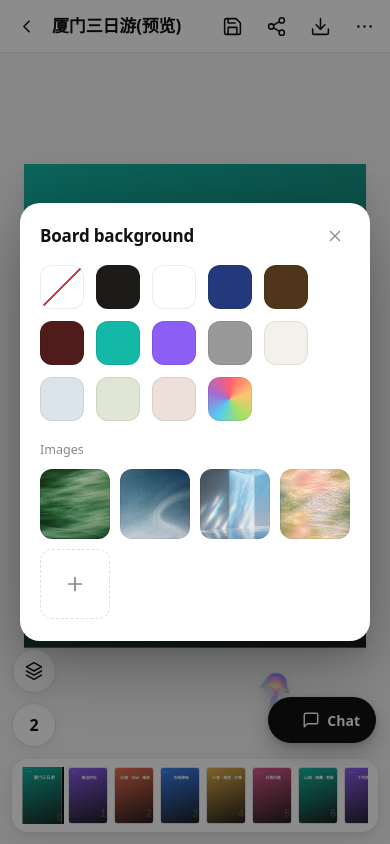
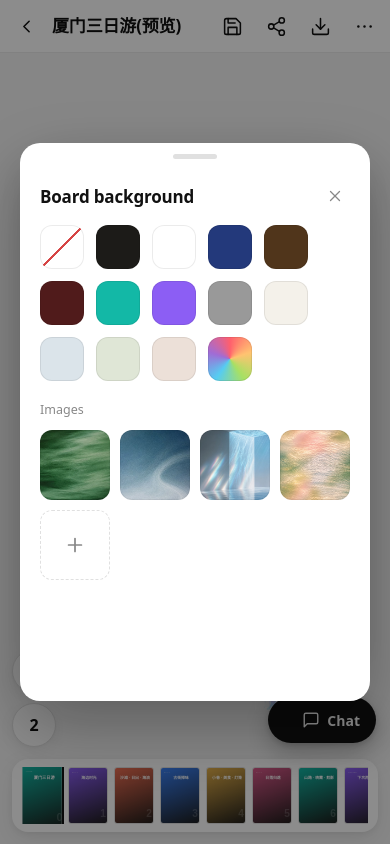
Before and after one commit to guanlili/yujee-china, a Next.js app in the folder apps/web/: page /en/dev/mobile in a window 390 px wide. Both pictures are taken after a click on the button 34 px from the left and 671 px from the top of the page. Built offline with nearby package versions, Linux system fonts and the light colour scheme; no server answers; a web font is replaced by a local one.

Commit message:
feat(filters): use shared mobile drawers

```diff
--- a/apps/web/src/components/album/editor-v2/mobile/mobile-editor.css
+++ b/apps/web/src/components/album/editor-v2/mobile/mobile-editor.css
@@ -513,22 +513,64 @@
   position: relative;
 }
 
+/* 照片风格与垫底背景共用同一套移动底部抽屉。ModalHost 只在这两个入口显式
+   选择 bottom-sheet variant，其他确认类弹窗继续保持居中卡片。 */
+.editor-port .mobile-bottom-sheet-overlay {
+  align-items: flex-end;
+  padding: 0;
+}
+
+.editor-port .mobile-bottom-sheet {
+  width: 100%;
+  max-width: 560px;
+  height: 66vh;
+  max-height: 66vh;
+  border-radius: 22px 22px 0 0;
+  transform: translateY(16px);
+  box-shadow: 0 -14px 44px rgba(0, 0, 0, 0.22);
+}
+
+.editor-port .mobile-bottom-sheet-overlay.open .mobile-bottom-sheet {
+  transform: none;
+}
+
+.mobile-sheet-grab {
+  flex: 0 0 auto;
+  display: flex;
+  justify-content: center;
+  padding: 11px 0 4px;
+}
+
+.mobile-sheet-grab span {
+  width: 44px;
+  height: 5px;
+  border-radius: var(--radius-pill);
+  background: var(--border);
+}
+
 /* FilterBar 在桌面是右上角 fixed 浮层;放进移动 ModalHost 后改成卡片内容本身。
-   预览较多,整张卡滚动,底部安全区留白。 */
+   抽屉把手固定在外层,FilterBar 自己承担纵向滚动和底部安全区。 */
 .editor-port .mobile-filter-sheet {
-  width: min(560px, 100%);
-  max-height: 88vh;
-  overflow-y: auto;
+  overflow: hidden;
 }
 .editor-port .mobile-filter-sheet .filter-bar {
   position: static;
+  flex: 1 1 auto;
+  min-height: 0;
   width: 100%;
   max-height: none;
-  overflow: visible;
+  overflow-y: auto;
   border: 0;
   border-radius: 0;
   box-shadow: none;
   padding-bottom: calc(16px + env(safe-area-inset-bottom));
+}
+.editor-port .mobile-filter-sheet .filter-bar-head {
+  position: sticky;
+  top: 0;
+  z-index: 2;
+  padding-bottom: 8px;
+  background: var(--surface);
 }
 .mobile-filter-save-toast {
   position: fixed;
--- a/apps/web/src/components/album/editor-v2/mobile/modals/BoardBgSheet.tsx
+++ b/apps/web/src/components/album/editor-v2/mobile/modals/BoardBgSheet.tsx
@@ -49,6 +49,7 @@ export function BoardBgSheet({
     <ModalHost
       open={open}
       onClose={onClose}
+      variant="bottom-sheet"
       cardClassName="board-bg-sheet"
       labelledBy="mBoardBgTitle"
       testId="board-bg-modal"
--- a/apps/web/src/components/album/editor-v2/mobile/modals/FilterSheet.tsx
+++ b/apps/web/src/components/album/editor-v2/mobile/modals/FilterSheet.tsx
@@ -30,6 +30,7 @@ export function FilterSheet({
     <ModalHost
       open={open}
       onClose={onClose}
+      variant="bottom-sheet"
       cardClassName="mobile-filter-sheet"
       ariaLabel={zh ? '照片风格' : 'Photo style'}
       testId="filter-sheet"
--- a/apps/web/src/components/album/editor-v2/mobile/modals/ModalHost.tsx
+++ b/apps/web/src/components/album/editor-v2/mobile/modals/ModalHost.tsx
@@ -21,6 +21,7 @@ export type ModalHostProps = {
   open: boolean;
   onClose: () => void;
   children: ReactNode;
+  variant?: 'center' | 'bottom-sheet';
   /** 传给 .modal-card 的额外类(如 export-sheet / board-bg-sheet)。 */
   cardClassName?: string;
   labelledBy?: string;
@@ -32,6 +33,7 @@ export function ModalHost({
   open,
   onClose,
   children,
+  variant = 'center',
   cardClassName = '',
   labelledBy,
   ariaLabel,
@@ -43,20 +45,23 @@ export function ModalHost({
       {/* .open 是桌面那套弹窗的显隐约定(JS 加类),这里由 React 的挂载与否决定,
           挂上就直接带 open,过渡动画照旧。 */}
       <div
-        className="modal-overlay open"
+        className={`modal-overlay open${variant === 'bottom-sheet' ? ' mobile-bottom-sheet-overlay' : ''}`}
         onClick={(e) => {
           // 点遮罩关闭 —— 对齐桌面的 data-overlay-close 行为
           if (e.target === e.currentTarget) onClose();
         }}
       >
         <div
-          className={`modal-card ${cardClassName}`}
+          className={`modal-card ${cardClassName}${variant === 'bottom-sheet' ? ' mobile-bottom-sheet' : ''}`}
           role="dialog"
           aria-modal="true"
           aria-labelledby={labelledBy}
           aria-label={ariaLabel}
           data-testid={testId}
         >
+          {variant === 'bottom-sheet' && (
+            <div className="mobile-sheet-grab" aria-hidden="true"><span /></div>
+          )}
           {children}
         </div>
       </div>
```
Also changed, not shown: 2 other files (tests, documents, lock files or other folders).
